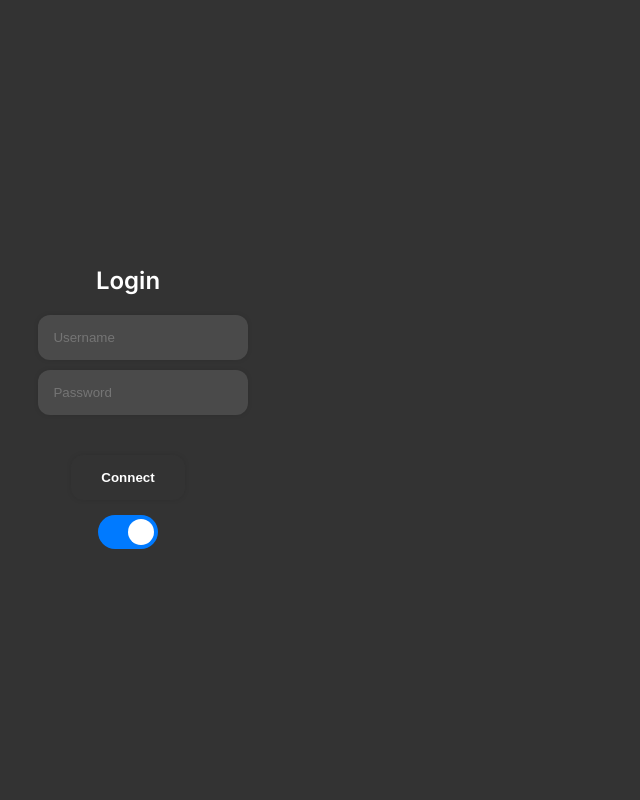
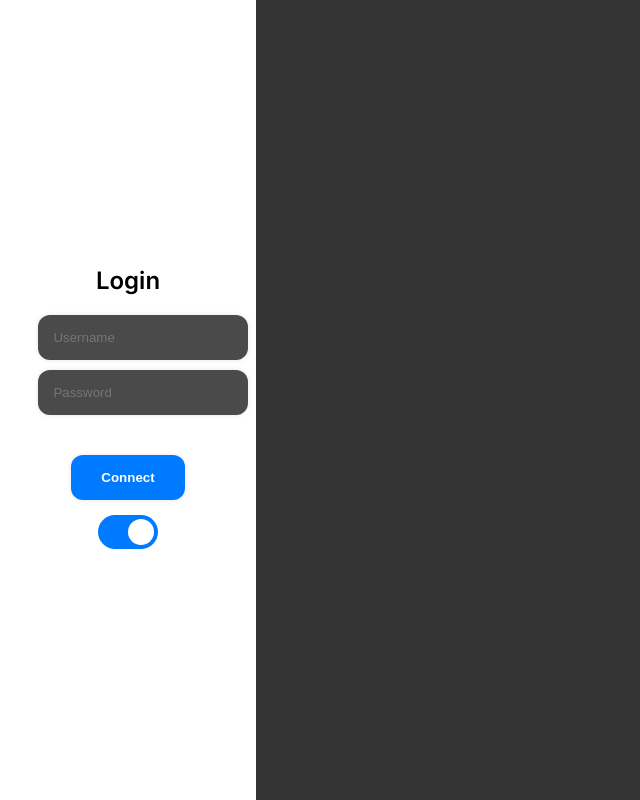
Before and after one commit to ewnix-chat/mango2, a Vue app: page / in a window 1280 px wide. Shown: the whole page, without its empty margins (0-640 px from the left). Built offline with nearby package versions, Linux system fonts and the light colour scheme.

Commit message:
Remove conflicting styles

```diff
--- a/src/App.vue
+++ b/src/App.vue
@@ -87,7 +87,7 @@ export default {
   }
 
 /* Light theme styles */
-  body, .sidebar, button {
+  body, .sidebar, {
     background-color: #ffffff;
     color: #333333;
   }
@@ -98,7 +98,7 @@ export default {
   }
 
 /* Dark theme styles */
-  .dark body, .dark .sidebar, .dark button {
+  .dark body, .dark .sidebar, {
     background-color: #333333;
     color: #ffffff;
   }
```
